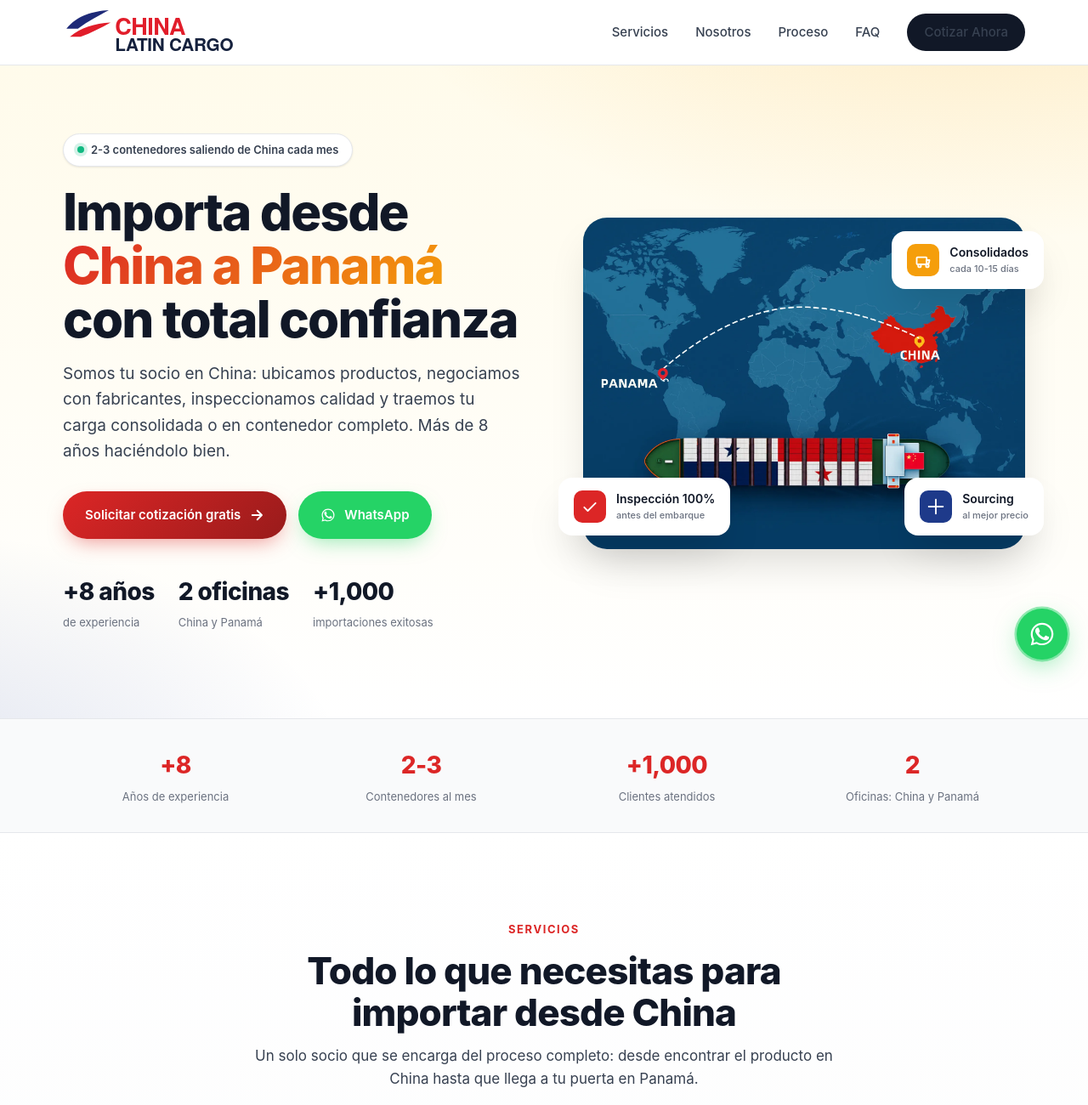
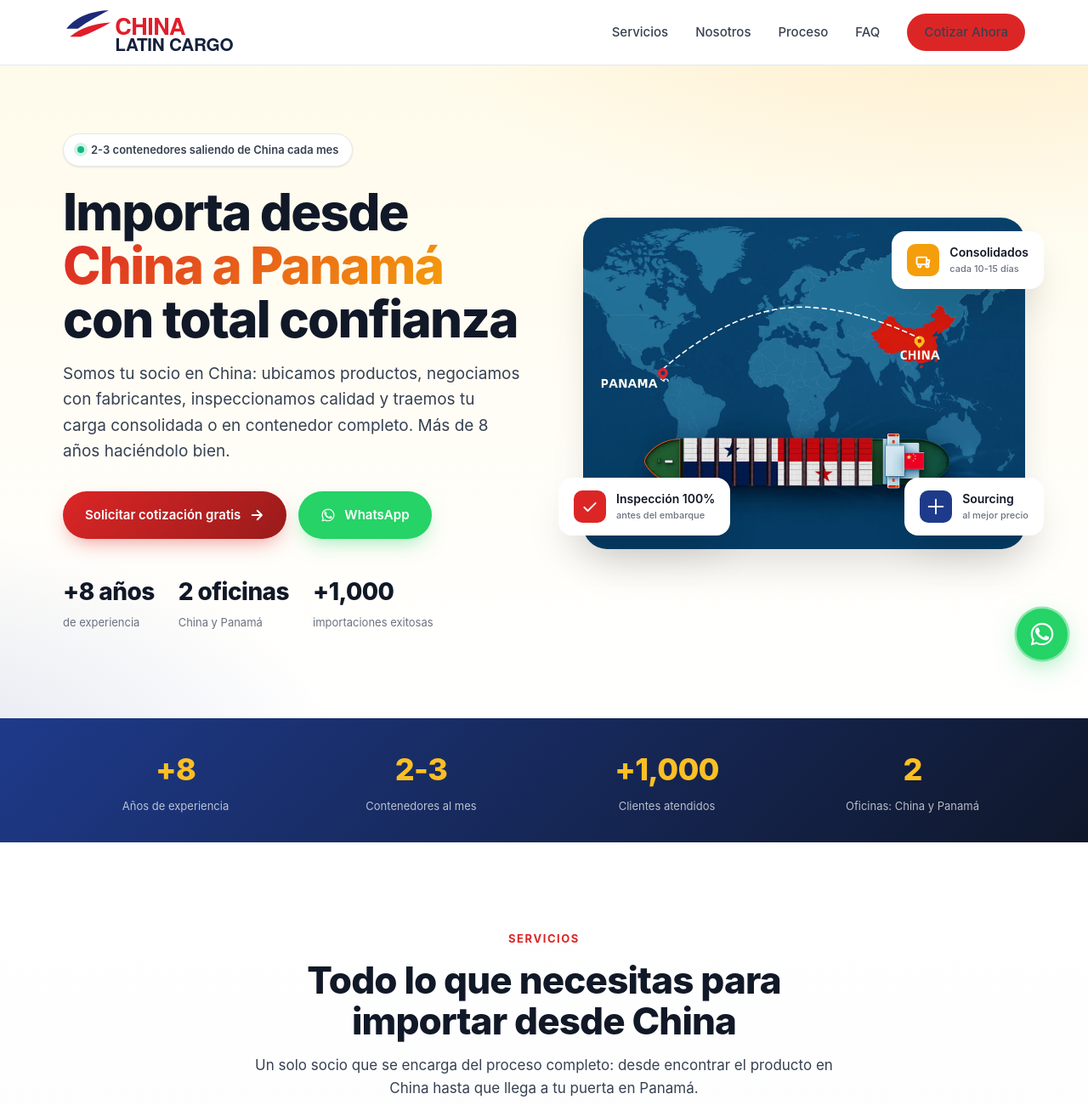
Before and after one commit to carlosnavarro25/china-latin-cargo-website, a plain HTML site: page index.html in a window 1280 px wide. Shown: the top 1300 px of the page at 85% size. Drawn offline with Linux system fonts and the light colour scheme.

Commit message:
Style: red nav CTA button, dark navy trust bar with gold numbers

```diff
--- a/index.html
+++ b/index.html
@@ -140,12 +140,12 @@
 .nav-links a { font-weight: 500; font-size: 15px; color: var(--ink-soft); transition: color .2s; }
 .nav-links a:hover { color: var(--red); }
 .nav-cta {
-  background: var(--ink); color: white;
+  background: var(--red); color: white;
   padding: 10px 20px; border-radius: 100px;
   font-weight: 600; font-size: 14px;
   transition: transform .15s, box-shadow .2s;
 }
-.nav-cta:hover { transform: translateY(-1px); box-shadow: var(--shadow); }
+.nav-cta:hover { background: var(--red-dark); transform: translateY(-1px); box-shadow: var(--shadow); }
 .nav-toggle { display: none; width: 40px; height: 40px; border-radius: 10px; align-items: center; justify-content: center; }
 .nav-toggle span, .nav-toggle span::before, .nav-toggle span::after {
   content: ''; display: block; width: 22px; height: 2px; background: var(--ink); border-radius: 2px; position: relative;
@@ -225,12 +225,12 @@
 
 /* ============ TRUST BAR ============ */
 .trust {
-  border-top: 1px solid var(--border); border-bottom: 1px solid var(--border);
-  background: var(--bg-soft); padding: 32px 0;
+  background: linear-gradient(135deg, var(--blue) 0%, #0F172A 100%);
+  padding: 48px 0;
 }
 .trust-grid { display: grid; grid-template-columns: repeat(4, 1fr); gap: 24px; text-align: center; }
-.trust-grid h4 { font-size: 28px; font-weight: 800; color: var(--red); letter-spacing: -.02em; }
-.trust-grid p { font-size: 13px; color: var(--muted); margin-top: 4px; }
+.trust-grid h4 { font-size: 36px; font-weight: 800; color: #FBBF24; letter-spacing: -.02em; }
+.trust-grid p { font-size: 13px; color: rgba(255,255,255,.7); margin-top: 4px; }
 
 /* ============ SECTIONS ============ */
 section { padding: 100px 0; }
```
